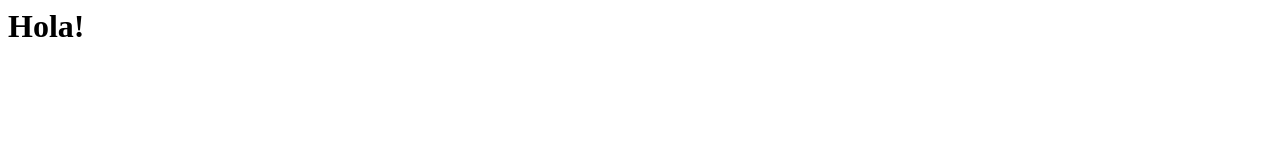
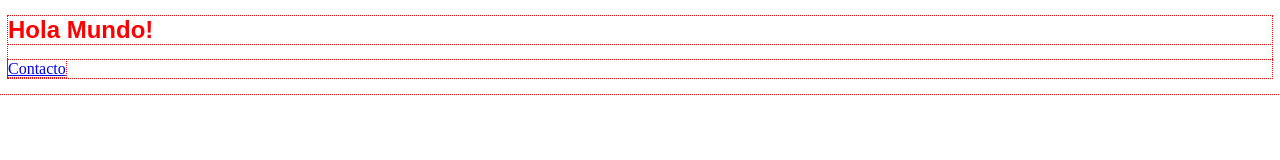
Before and after one commit to Fedex77/web, a plain HTML site: page index.html in a window 1280 px wide. Drawn offline with Linux system fonts and the light colour scheme.

Commit message:
Conociendo las etiquetas HTML

```diff
--- a/index.html
+++ b/index.html
@@ -1 +1,20 @@
-<h1>Hola!</h1>
+<!DOCTYPE html>
+<html>
+	<head>
+		<meta charset="utf-8">
+		<title>Mi primer página</title>
+		<style>
+		* {
+			outline: dotted 1px red;
+		}
+		</style>
+	</head>
+	<body>
+		<!-- TÍTULO PRINCIPAL -->
+		<h1 style="color:red;font-family:Arial;font-size:24px">Hola Mundo!</h1>
+		<!--
+		<p>Bienvenidos a mi <strong>primer</strong> Web</p>
+		-->
+		<p><a href="contacto.html">Contacto</a></p>
+	</body>
+</html>
```
